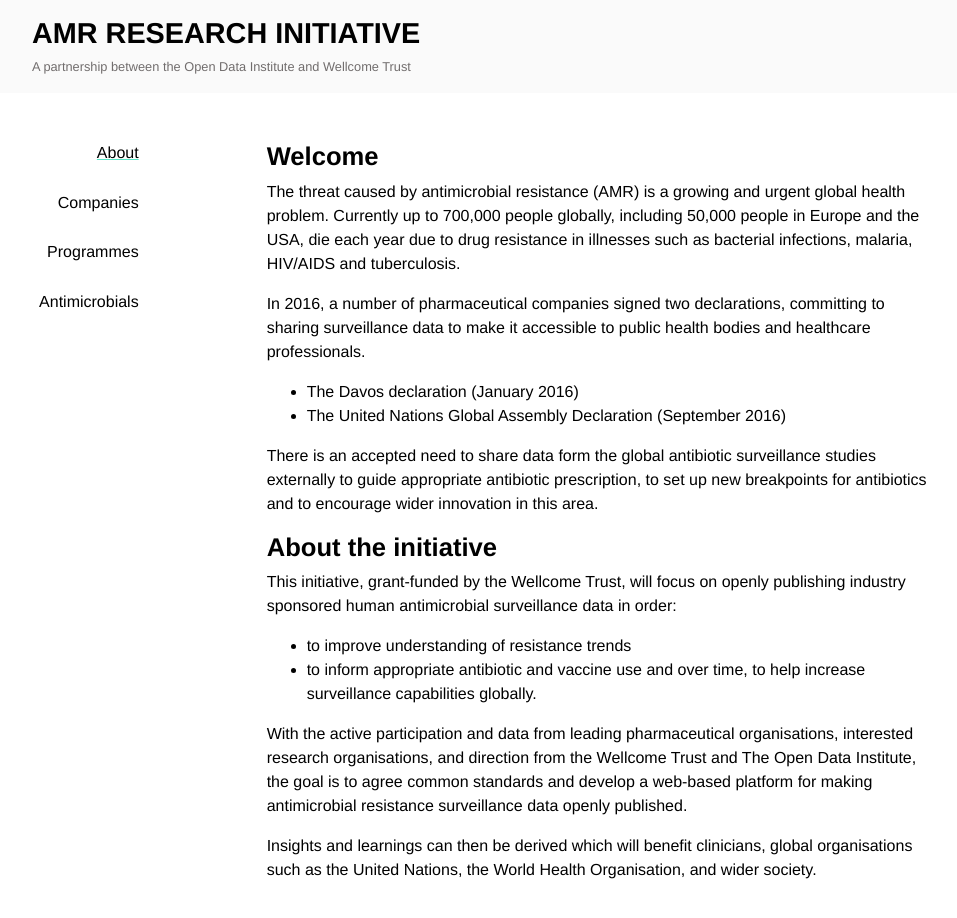
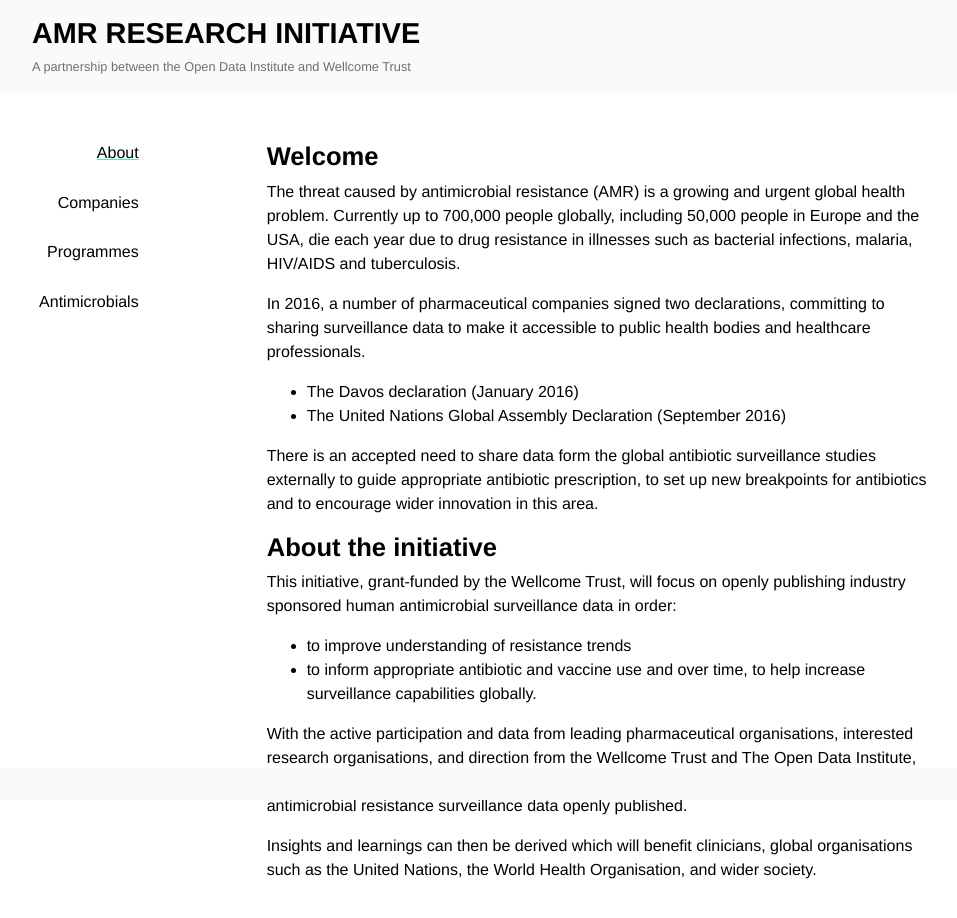
Before and after one commit to theodi/amr-frontend, a Vue app: page / in a window 1280 px wide. Shown: the top 918 px of the page, without its empty margins (192-1149 px from the left). Built offline with nearby package versions, Linux system fonts and the light colour scheme.

Commit message:
Add footer - needs styling / content

```diff
--- a/src/App.vue
+++ b/src/App.vue
@@ -18,7 +18,8 @@
 			<div class="content">
 				<router-view></router-view>
 			</div>
-			<!-- <div class="footer">Footer</div> -->
+			<div class="footer">
+			</div>
 		</div>
   </div>
 </template>
--- a/src/assets/stylesheets/application.scss
+++ b/src/assets/stylesheets/application.scss
@@ -56,6 +56,7 @@
 	display: grid;
 	grid-template-columns: repeat(12, 1fr);
 	grid-template-rows: 40px 100px 40px;
+	margin-bottom: 2em;
 
 	.menu {
 		grid-column: span 4;
@@ -96,6 +97,10 @@
 		grid-column: span 12;
 		background: #FAFAFA;
 		padding: 1em;
+		bottom: 0;
+		position: fixed;
+		width: 100vw;
+		text-align: center;
 	}
 }
 
```
